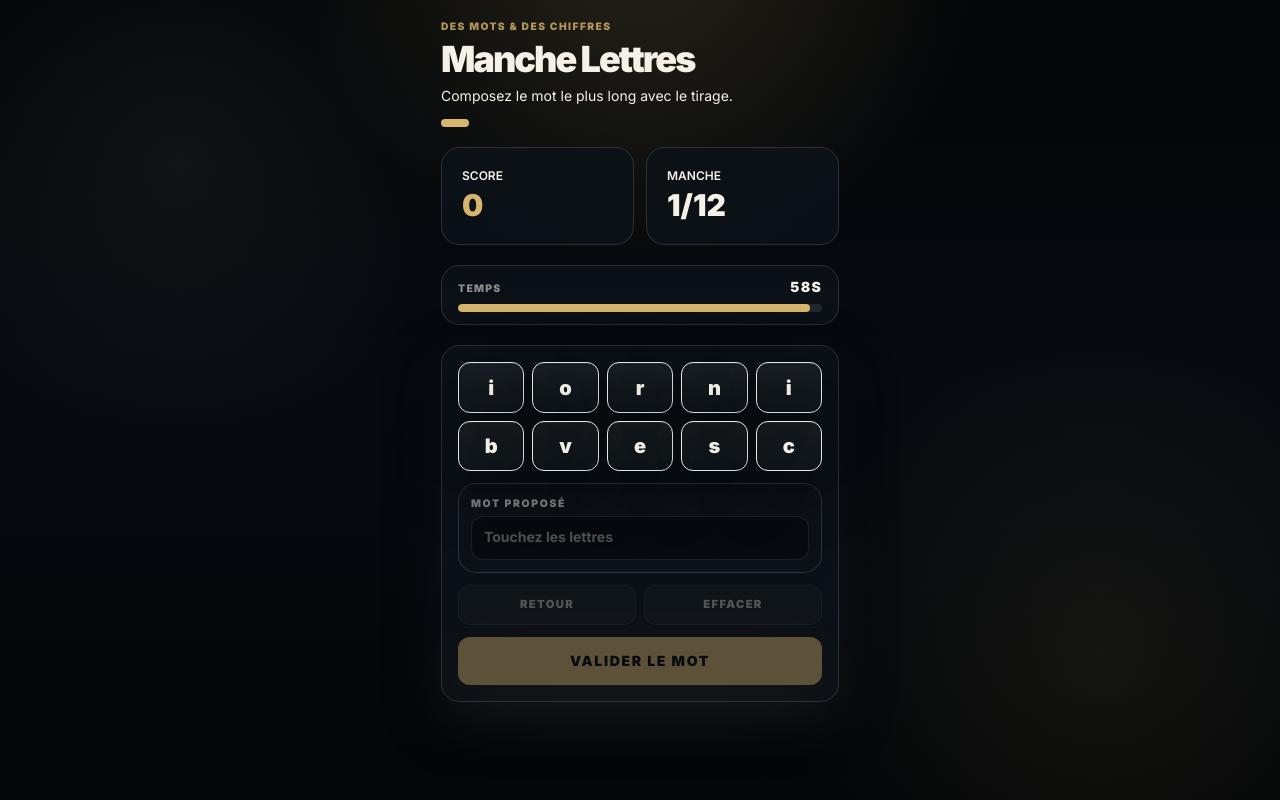
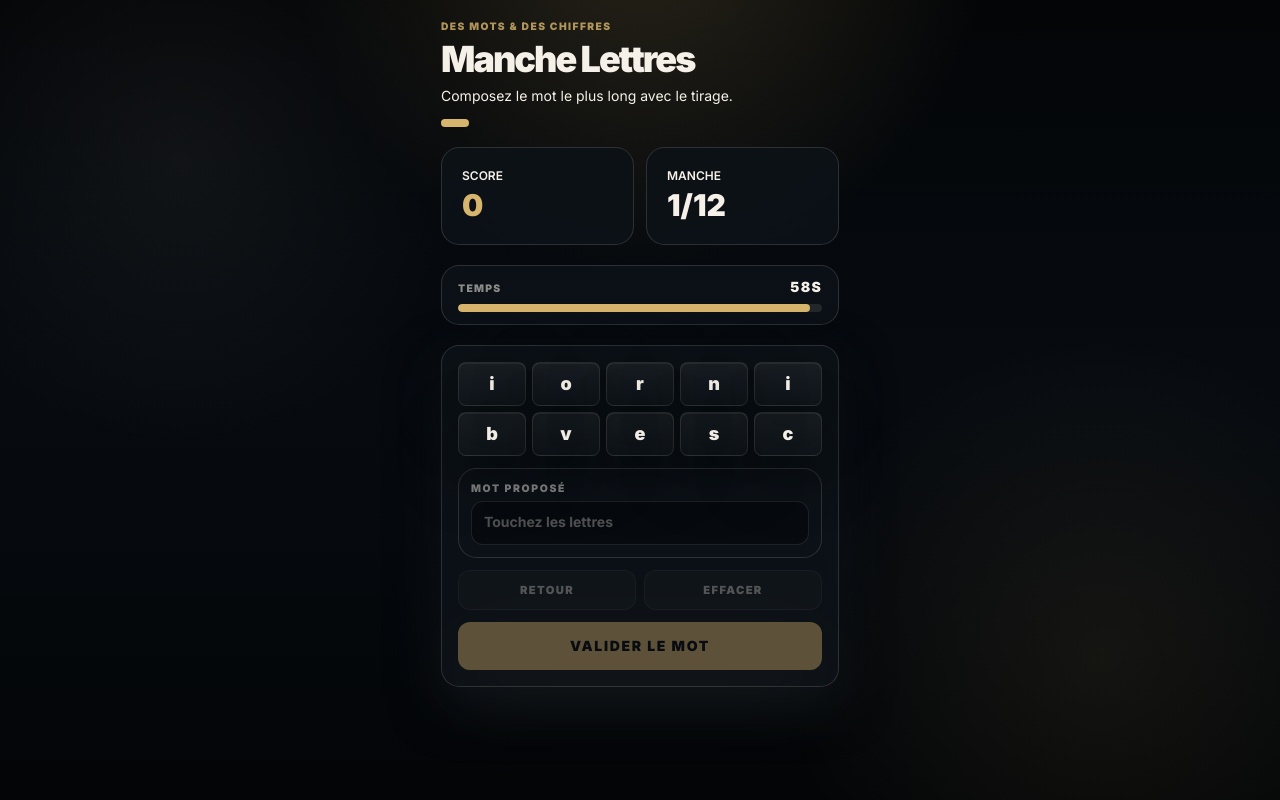
Before and after one commit to arnaudcrestey/des-mots-et-des-chiffres, a Next.js app: page / in a window 1280 px wide. Both pictures are taken after a click on the button "COMMENCER". Built offline with nearby package versions, Linux system fonts and the light colour scheme; a web font is replaced by a local one.

Commit message:
Update LettersRound.tsx

```diff
--- a/components/letters/LettersRound.tsx
+++ b/components/letters/LettersRound.tsx
@@ -55,7 +55,7 @@ export function LettersRound({ round, onSubmit }: LettersRoundProps) {
         submitAnswer();
       }}
     >
-      <div className="grid grid-cols-5 gap-2">
+      <div className="grid grid-cols-5 gap-1.5">
   {round.letters.map((letter, index) => {
     const used = usedIndexes.includes(index);
 
@@ -63,12 +63,11 @@ export function LettersRound({ round, onSubmit }: LettersRoundProps) {
       <button
         aria-label={`Ajouter ${letter}`}
         className={[
-                "flex h-[3.15rem] items-center justify-center rounded-xl border text-xl font-black transition active:scale-[0.97]",
+          "flex h-11 items-center justify-center rounded-lg border text-lg font-black transition active:scale-[0.97]",
           "focus:outline-none focus:ring-2 focus:ring-gold/70",
           used
-                  ? "border-gold/15 bg-night/80 text-ivory/18 line-through opacity-35 shadow-inner"
-                  : "border-ivory/12 bg-premium-panel text-ivory shadow-premium",
-                resolved ? "cursor-not-allowed" : "",
+            ? "border-gold/10 bg-night/80 text-ivory/15 line-through opacity-30"
+            : "border-ivory/10 bg-premium-panel text-ivory shadow-premium",
         ].join(" ")}
         disabled={resolved || used}
         key={`${letter}-${index}`}
```
Lines whose indentation alone changed are shown as unchanged.
